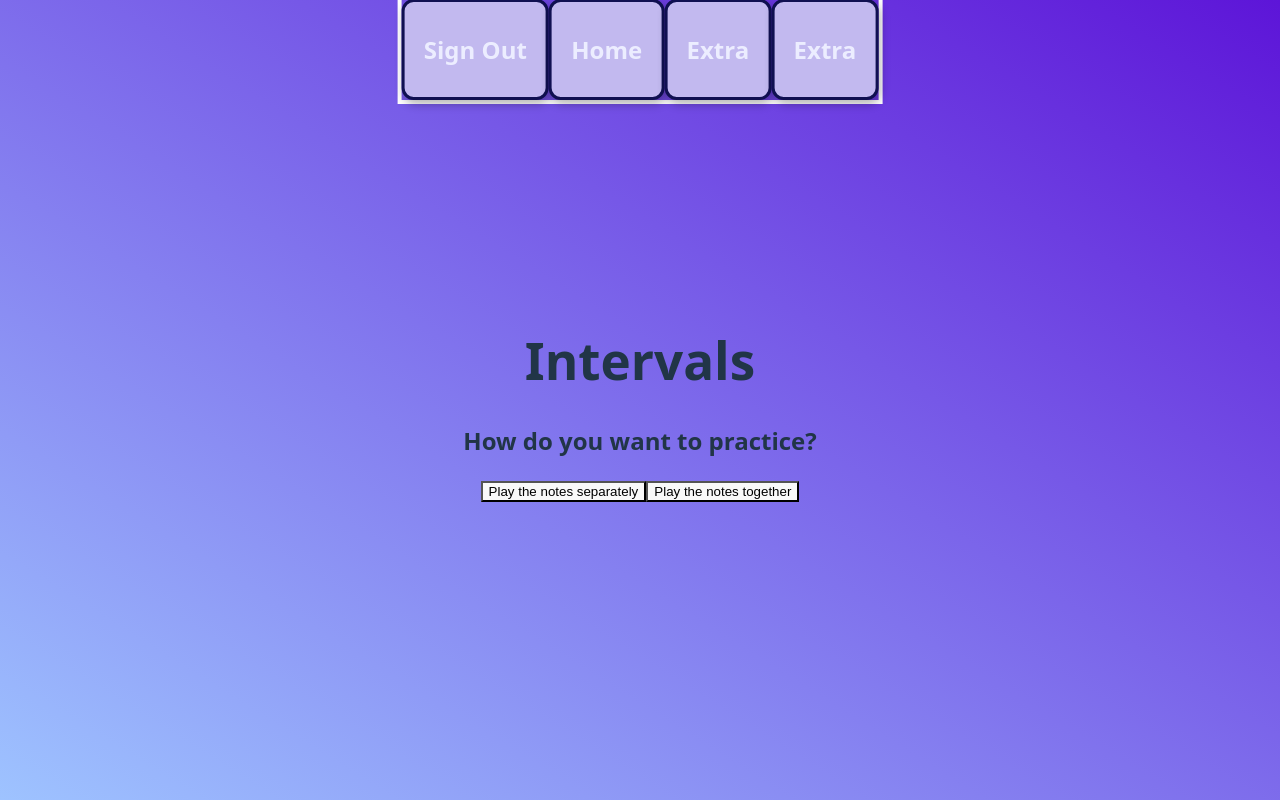
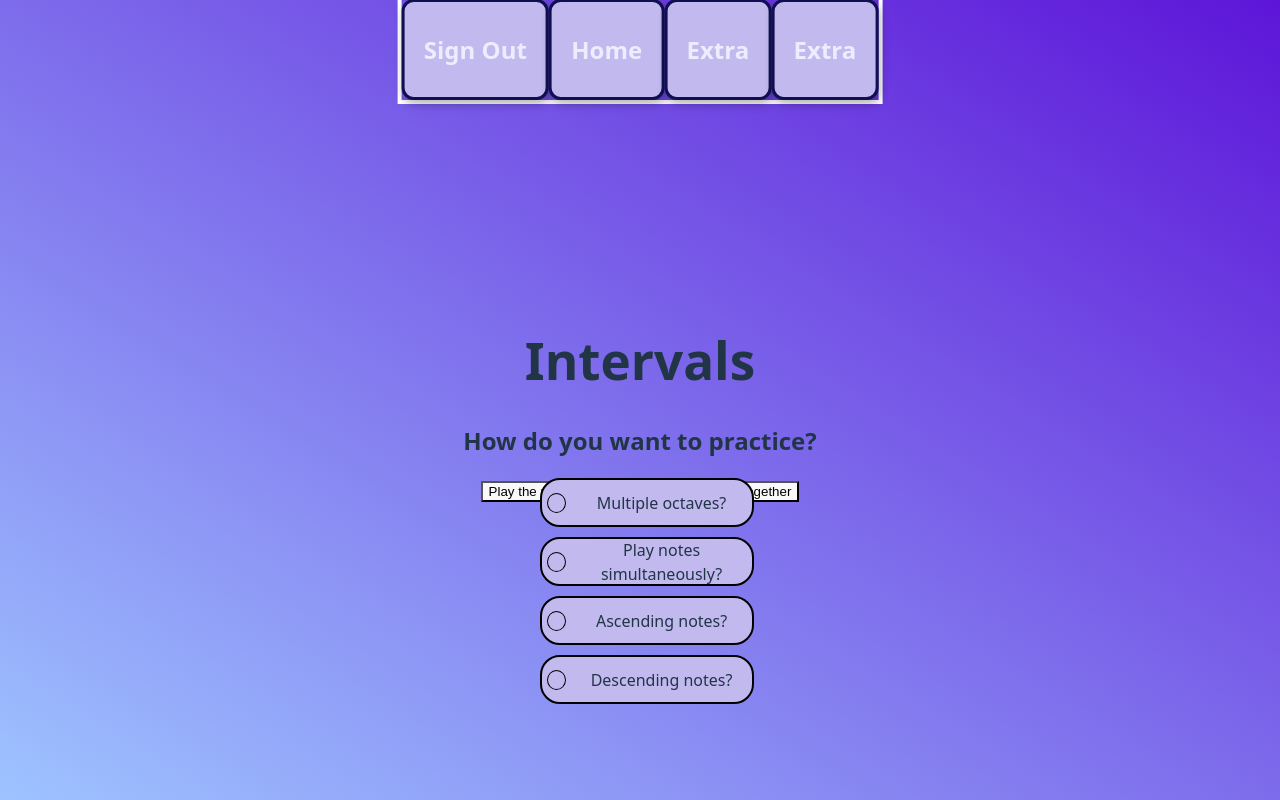
Before and after one commit to BaumgartenCael/Ear-Training-App, a React (Vite) app: page /intervals in a window 1280 px wide. Built offline with nearby package versions, Linux system fonts and the light colour scheme.

Commit message:
option toggle component

```diff
--- /dev/null
+++ b/src/components/OptionToggle.css
@@ -0,0 +1,36 @@
+.option-toggle {
+  display: flex;
+  align-items: center;
+  justify-content: space-between;
+  /* position: fixed; */
+  padding: 5px;
+  gap: 10px;
+  border: 2px solid black;
+  border-radius: 20px;
+  height: 35px;
+  width: 100%;
+  background-color: #c2b9ef;
+  font: bold;
+}
+
+.option-toggle p {
+  justify-self: center;
+  text-align: center;
+  width: 100%;
+}
+
+#toggle-button {
+  background-color: transparent;
+  border-radius: 100%;
+  width: 20px;
+  height: 20px;
+  border: 1px solid black;
+}
+
+#toggle-button:hover {
+  background-color: #a9a1d2;
+}
+
+#toggle-button.on {
+  background-color: green;
+}
--- /dev/null
+++ b/src/components/OptionToggle.tsx
@@ -0,0 +1,17 @@
+import "./OptionToggle.css";
+interface OptionToggleProps {
+    isOn: boolean,
+    text: string,
+    toggle: React.Dispatch<React.SetStateAction<boolean>>;
+}
+
+const OptionToggle: React.FC<OptionToggleProps> = ({ isOn, text, toggle }) => {
+    return (
+        <nav className="option-toggle">
+            <button id="toggle-button" className={isOn? "on" : ""} onClick={() => toggle(!isOn)}></button>
+            <p>{text}</p>
+        </nav>
+    );
+}
+
+export default OptionToggle;
--- a/src/pages/Intervals.css
+++ b/src/pages/Intervals.css
@@ -15,3 +15,13 @@
   left: 50%;
   transform: translateX(-50%);
 }
+
+#toggle-container {
+  display: flex;
+  flex-direction: column;
+  gap: 10px;
+  position: fixed;
+  left: 50%;
+  transform: translateX(-50%);
+  width: 200px;
+}
--- a/src/pages/Intervals.tsx
+++ b/src/pages/Intervals.tsx
@@ -4,9 +4,9 @@ import NoteDisplay from '.././components/NoteDisplay';
 import IntervalButton from '.././components/IntervalButton';
 import { useState, useRef, useEffect } from 'react';
 import { UpdateStreak } from '../lib/streak';
-
+import OptionToggle from '.././components/OptionToggle'
 const NUM_QUESTIONS = 2;
-let chord = false;
+// let chord = false;
 
 function Intervals() {
   type Note = 'c/4' | 'c#/4' | 'd/4' | 'd#/4' | 'e/4' | 'f/4' | 'f#/4' | 'g/4'| 'g#/4' | 'a/5'| 'a#/5'| 'b/5' | 'c/5';
@@ -18,6 +18,10 @@ function Intervals() {
   const [firstGuess, setFirstGuess] =useState<boolean>(true);
   const [started, setStarted] = useState<boolean>(false);
   const [shouldUpdate, setShouldUpdate] = useState<boolean>(true);
+  const [multipleOctaves, setMultipleOctaves] = useState<boolean>(false);
+  const [chord, setChord] = useState<boolean>(false);
+  const [justAscending, setJustAscending] = useState<boolean>(false);
+  const [justDescending, setJustDescending] = useState<boolean>(false);
 
   const all_notes: Note[] = ['c/4', 'c#/4', 'd/4', 'd#/4', 'e/4', 'f/4', 'f#/4', 'g/4', 'g#/4', 'a/5', 'a#/5', 'b/5', 'c/5'];
   const noteAudio: Record<Note, string> = {
@@ -78,8 +82,7 @@ function Intervals() {
   }
 
   // Helper function to reset everything/begin another practice
-  function Start(isChord: boolean) {
-    chord = isChord;
+  function Start() {
     setQuestionNumber(0);
     setStarted(true);
     setNumCorrect(0);
@@ -104,13 +107,14 @@ function Intervals() {
 
 
   useEffect(() => {
+    console.log("Button pressed!", multipleOctaves);
     setFirstGuess(true);
     if (questionNumber === NUM_QUESTIONS && shouldUpdate) {
       console.log("Should update!");
       UpdateStreak();
       setShouldUpdate(false);
     }
-  }, [questionNumber, shouldUpdate]);
+  }, [questionNumber, shouldUpdate, multipleOctaves]);
 
   // Return a start button by default, display everything else when clicked
   if (!started) {
@@ -118,11 +122,17 @@ function Intervals() {
       <>
       <h1>Intervals</h1>
       <h2>How do you want to practice?</h2>
+      <div id="toggle-container">
+        <OptionToggle isOn={multipleOctaves} text="Multiple octaves?" toggle={setMultipleOctaves}></OptionToggle>
+        <OptionToggle isOn={chord} text="Play notes simultaneously?" toggle={setChord}></OptionToggle>
+        <OptionToggle isOn={justAscending} text="Ascending notes?" toggle={setJustAscending}></OptionToggle>
+        <OptionToggle isOn={justDescending} text="Descending notes?" toggle={setJustDescending}></OptionToggle>
+      </div>
       <button onClick={() => {
-          Start(false);
+          Start();
         }}>Play the notes separately</button>
       <button onClick={() => {
-          Start(true);
+          Start();
         }}>Play the notes together</button>
         </>
     )
@@ -135,10 +145,10 @@ function Intervals() {
           <>
             <h2>You got {numCorrect}/{NUM_QUESTIONS}!</h2>
             <button onClick={() => {
-              Start(false);
+              Start();
             }}>Practice more melodies?</button>
             <button onClick={() => {
-              Start(true);
+              Start();
             }}>Practice more chords?</button>
           </>
         ) : (
```
